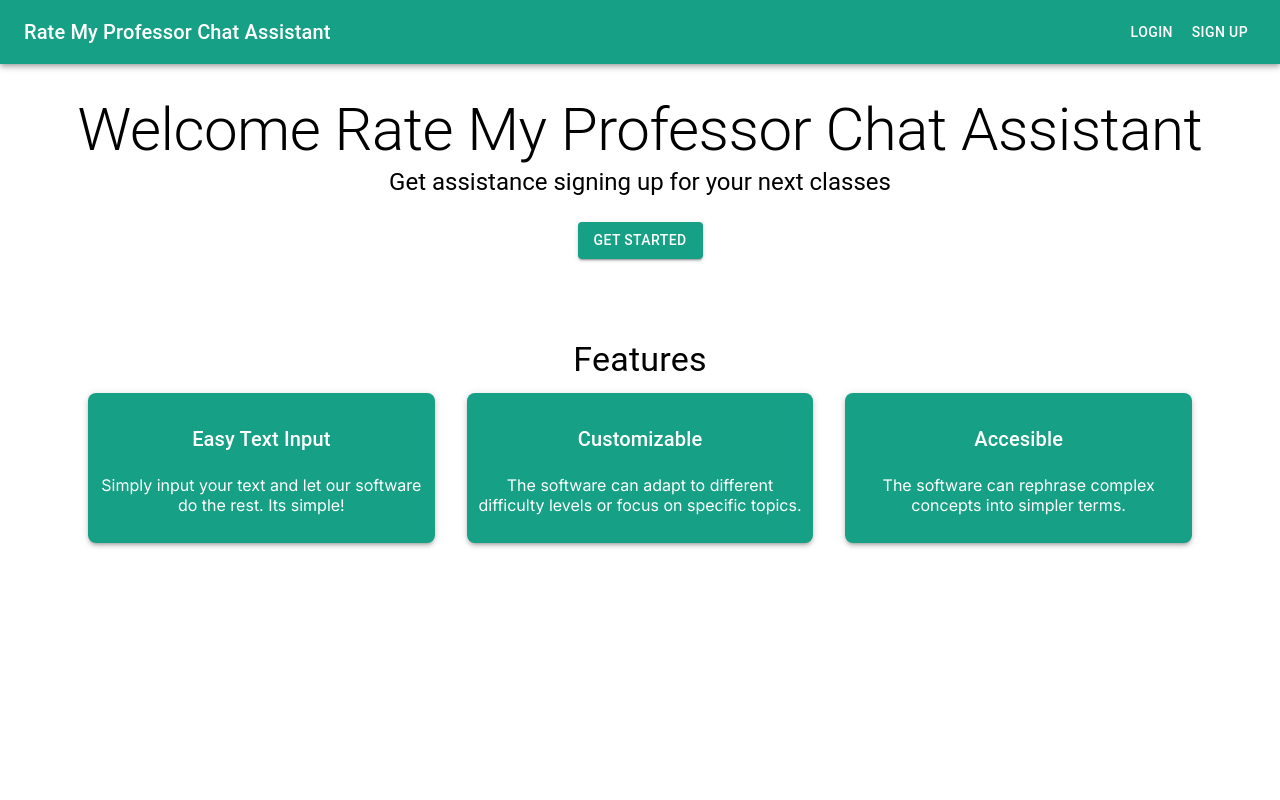
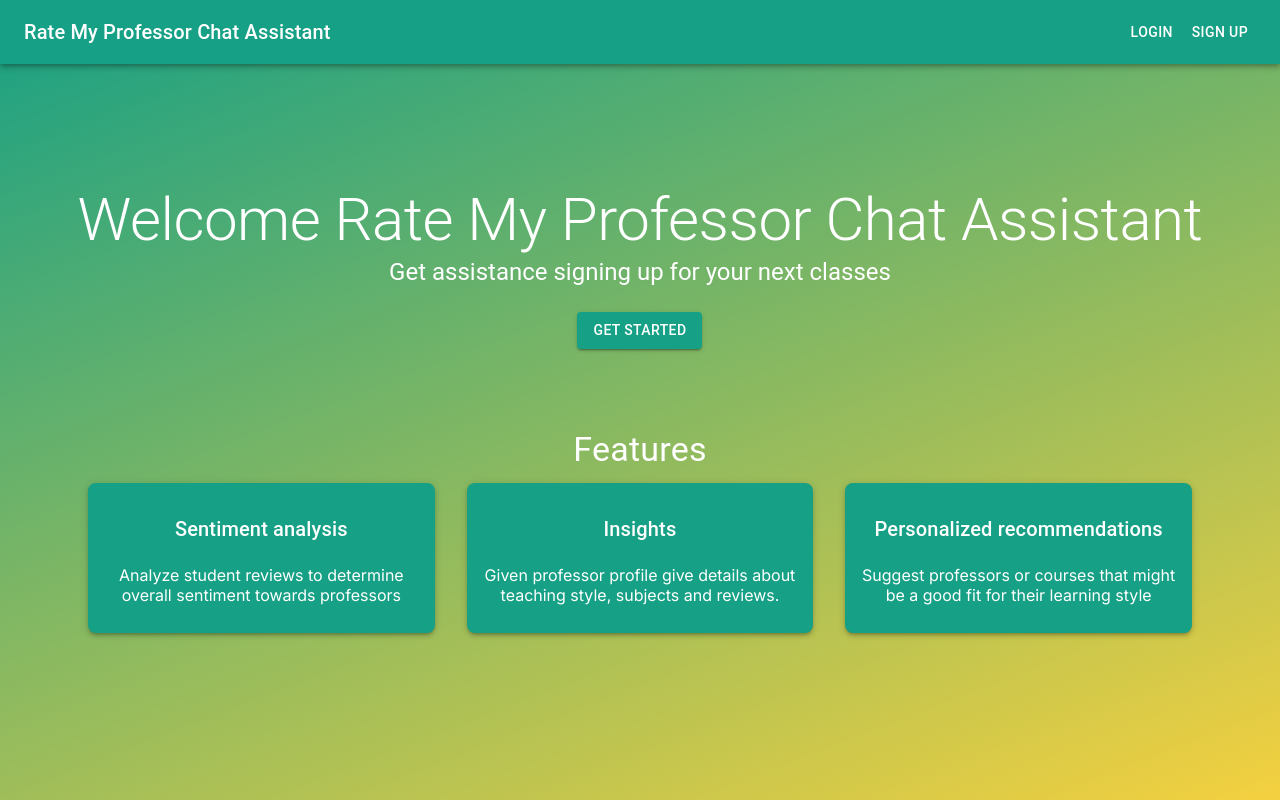
Before and after one commit to desantamaria/rmp-rag, a Next.js app: page / in a window 1280 px wide. Built offline with nearby package versions, Linux system fonts and the light colour scheme; no server answers.

Commit message:
style landing page

```diff
--- a/app/page.js
+++ b/app/page.js
@@ -57,10 +57,16 @@
 
     }
   return (
-    <Container maxWidth="false" disableGutters>
+    <Container maxWidth="false" disableGutters
+        sx={{
+            color: "white",
+            height: "100vh",
+            backgrounnd: "rgb(244,208,63)",
+            background: "linear-gradient(339deg, rgba(244,208,63,1) 0%, rgba(22,160,133,1) 100%)",
+        }}
+    >
         <Head>
             <title>Rate My Professor Chat Assistant</title>
-            <meta name = 'description' content="Create flashcard from your text" />
         </Head>
 
         <AppBar position="static">
@@ -80,7 +86,15 @@
             </Toolbar>
         </AppBar>
 
-        <Container sx={{paddingTop: "30px"}}>
+        <Container
+            sx={{
+                paddingTop: "120px",
+                display: "flex",
+                flexDirection: "column",
+                justifyContent: "center",
+                alignItems: "center",
+            }}
+        >
 
         <Box
             textAlign="center"
@@ -96,12 +110,11 @@
             >Get Started</Button>
         </Box>
 
-        <Container>
+            <Container>
                 <Typography
                     variant="h4"
                     textAlign={"center"}
                     gutterBottom
-                    color={"black"}
                     mt={10}
                 >
                     Features
@@ -127,10 +140,9 @@
                                 textAlign={"center"}
                                 my={2.5}
                             >
-                                Easy Text Input
+                                Sentiment analysis
                             </Typography>
-                            Simply input your text and let our software do the
-                            rest. Its simple!
+                            Analyze student reviews to determine overall sentiment towards professors
                         </Paper>
                     </Grid>
                     <Grid item xs={4} style={{ width: "100%" }}>
@@ -153,9 +165,9 @@
                                 textAlign={"center"}
                                 my={2.5}
                             >
-                                Customizable
+                                Insights
                             </Typography>
-                            The software can adapt to different difficulty levels or focus on specific topics.
+                            Given professor profile give details about teaching style, subjects and reviews.
                         </Paper>
                     </Grid>
                     <Grid item xs={4} style={{ width: "100%" }}>
@@ -178,9 +190,9 @@
                                 textAlign={"center"}
                                 my={2.5}
                             >
-                                Accesible
+                                Personalized recommendations
                             </Typography>
-                            The software can rephrase complex concepts into simpler terms.
+                            Suggest professors or courses that might be a good fit for their learning style
                         </Paper>
                     </Grid>
                 </Grid>
```
Also changed, not shown: app/ratemyprofgpt/page.js (+31 -6 lines).
